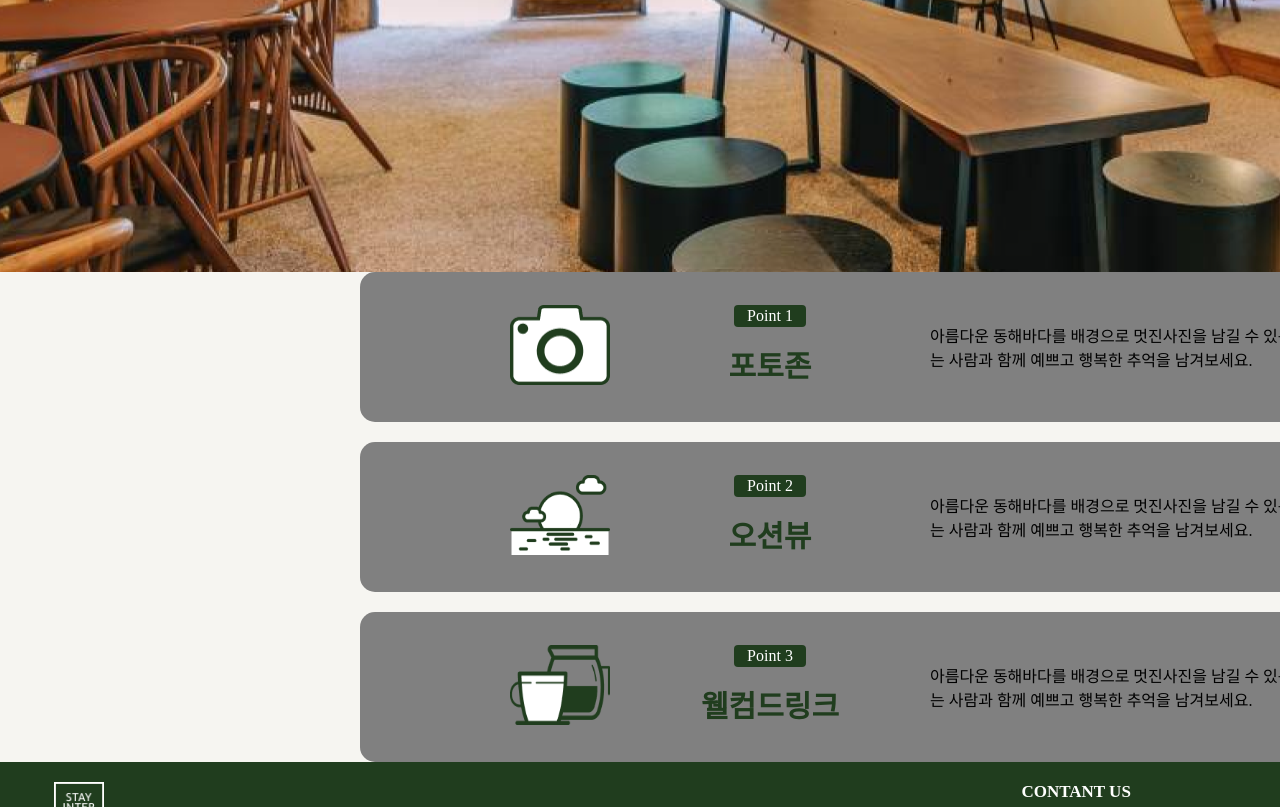
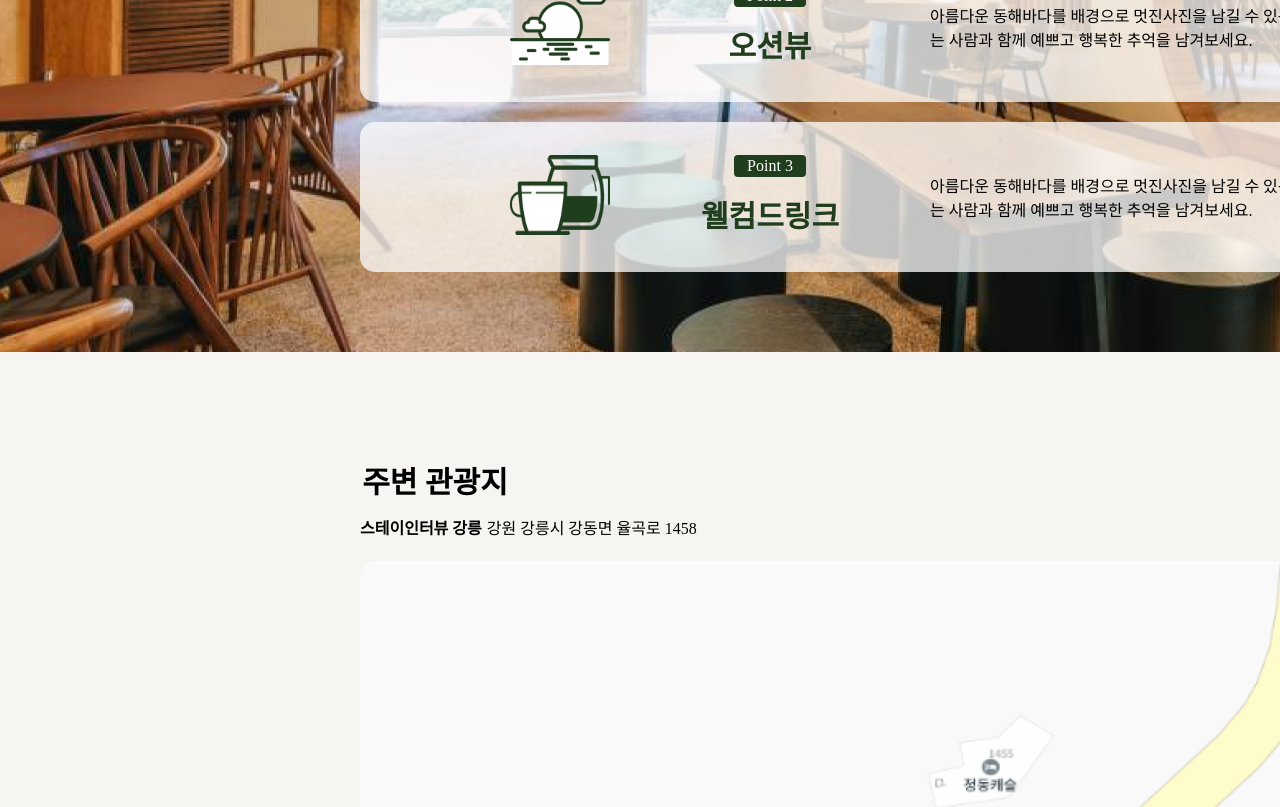
Before and after one commit to makeditWeb/stay_web, a Next.js app: page /roomDetail in a window 1280 px wide. Shown: the part 2740-3547 px from the top of the page. Built offline with nearby package versions, Linux system fonts and the light colour scheme; a web font is replaced by a local one.

Commit message:
Feat : 숙소 상세 페이지 UI 작업, Navbar 인스타 경로 추가

```diff
--- a/src/app/roomDetail/page.tsx
+++ b/src/app/roomDetail/page.tsx
@@ -16,7 +16,7 @@ export default function RoomDetailPage() {
           />
         </div>
         <div
-          style={{ width: "1920px", height: "350px", background: "black" }}
+          style={{ width: "1920px", height: "350px", background: "#203d1e" }}
         ></div>
         <MainTitleContainer>
           <div>
@@ -237,6 +237,7 @@ export default function RoomDetailPage() {
                   borderRadius: "4px",
                   border: "1px solid #ffffff",
                   color: "#ffffff",
+                  marginTop: "15px",
                 }}
               >
                 more
@@ -320,7 +321,7 @@ export default function RoomDetailPage() {
             background: "#ffffff",
           }}
         >
-          <div style={{ marginTop: "50px" }}>
+          <div style={{ marginTop: "50px", marginBottom: "80px" }}>
             <div
               style={{ width: "800px", height: "450px", marginBottom: "15px" }}
             >
@@ -340,8 +341,19 @@ export default function RoomDetailPage() {
               />
             </div>
           </div>
-          <div style={{ marginTop: "50px", marginLeft: "150px" }}>
-            <div style={{ fontSize: "32px", fontWeight: "700" }}>
+          <div
+            style={{
+              marginTop: "50px",
+              marginLeft: "150px",
+            }}
+          >
+            <div
+              style={{
+                fontSize: "32px",
+                fontWeight: "700",
+                marginBottom: "60px",
+              }}
+            >
               스테이인터뷰, 강릉
             </div>
             <div style={{ fontSize: "19px", fontWeight: "300" }}>
@@ -359,8 +371,13 @@ export default function RoomDetailPage() {
             </div>
           </div>
         </div>
-        <div>
-          <div style={{ width: "1920px", height: "650px" }}>
+        <div style={{ position: "relative" }}>
+          <div
+            style={{
+              width: "1920px",
+              height: "650px",
+            }}
+          >
             <Image
               src="/roomDetailImg4.png"
               alt="서브 이미지"
@@ -368,16 +385,16 @@ export default function RoomDetailPage() {
               height={650}
             />
           </div>
-          <div>
+          <div style={{ position: "absolute", top: "80px", left: "360px" }}>
             <div
               style={{
                 display: "flex",
                 width: "1200px",
                 height: "150px",
                 margin: "auto",
-                background: "gray",
                 borderRadius: "15px",
                 marginBottom: "20px",
+                background: "rgba(255, 255, 255, 0.75)",
                 // opacity: "0.7",
               }}
             >
@@ -448,9 +465,9 @@ export default function RoomDetailPage() {
                 width: "1200px",
                 height: "150px",
                 margin: "auto",
-                background: "gray",
                 borderRadius: "15px",
                 marginBottom: "20px",
+                background: "rgba(255, 255, 255, 0.75)",
                 // opacity: "0.7",
               }}
             >
@@ -521,9 +538,8 @@ export default function RoomDetailPage() {
                 width: "1200px",
                 height: "150px",
                 margin: "auto",
-                background: "gray",
+                background: "rgba(255, 255, 255, 0.75)",
                 borderRadius: "15px",
-                // opacity: "0.7",
               }}
             >
               <div
@@ -589,6 +605,52 @@ export default function RoomDetailPage() {
             </div>
           </div>
         </div>
+        <div
+          style={{
+            width: "1200px",
+            margin: "auto",
+            marginTop: "100px",
+          }}
+        >
+          <div style={{ marginBottom: "15px" }}>
+            <div
+              style={{
+                display: "flex",
+                alignItems: "center",
+                justifyContent: "center",
+                width: "150px",
+                height: "55px",
+                fontSize: "30px",
+                fontWeight: "700",
+              }}
+            >
+              주변 관광지
+            </div>
+            <div
+              style={{
+                display: "flex",
+                alignItems: "center",
+                height: "40px",
+                fontSize: "16px",
+                gap: "5px",
+              }}
+            >
+              <div style={{ fontWeight: "600" }}>스테이인터뷰 강릉</div>
+              <div>강원 강릉시 강동면 율곡로 1458</div>
+            </div>
+          </div>
+          <div style={{ width: "1200px", height: "400px" }}>
+            <Image src="/map.png" alt="지도" width={1200} height={400} />
+          </div>
+          <div style={{ width: "1200px", height: "600px" }}>
+            <Image
+              src="/mapStore.png"
+              alt="지도 근처 가게"
+              width={1200}
+              height={600}
+            />
+          </div>
+        </div>
       </div>
     </RoomDetailContainer>
   );
--- a/src/components/Footer.tsx
+++ b/src/components/Footer.tsx
@@ -44,7 +44,7 @@ export default function Footer() {
 }
 
 const FooterContainer = styled.div`
-  height: 283px;
+  height: 280px;
 `;
 
 const FooterDiv = styled.div`
--- a/src/components/Navbar.tsx
+++ b/src/components/Navbar.tsx
@@ -21,7 +21,10 @@ export default function Navbar() {
         <Link href={{ pathname: "/login" }}>
           <MenuDiv style={{ margin: "0 44px 0 250px" }}>Login</MenuDiv>
         </Link>
-        <Link href="/" style={{ width: "36px", height: "36px" }}>
+        <Link
+          href="https://www.instagram.com/stay.interview"
+          style={{ width: "36px", height: "36px" }}
+        >
           <img src="/instagramLogo.png" alt="인스타그램 로고" />
         </Link>
       </NavbarDiv>
```
Also changed, not shown: public/map.png (added), public/mapStore.png (added).
